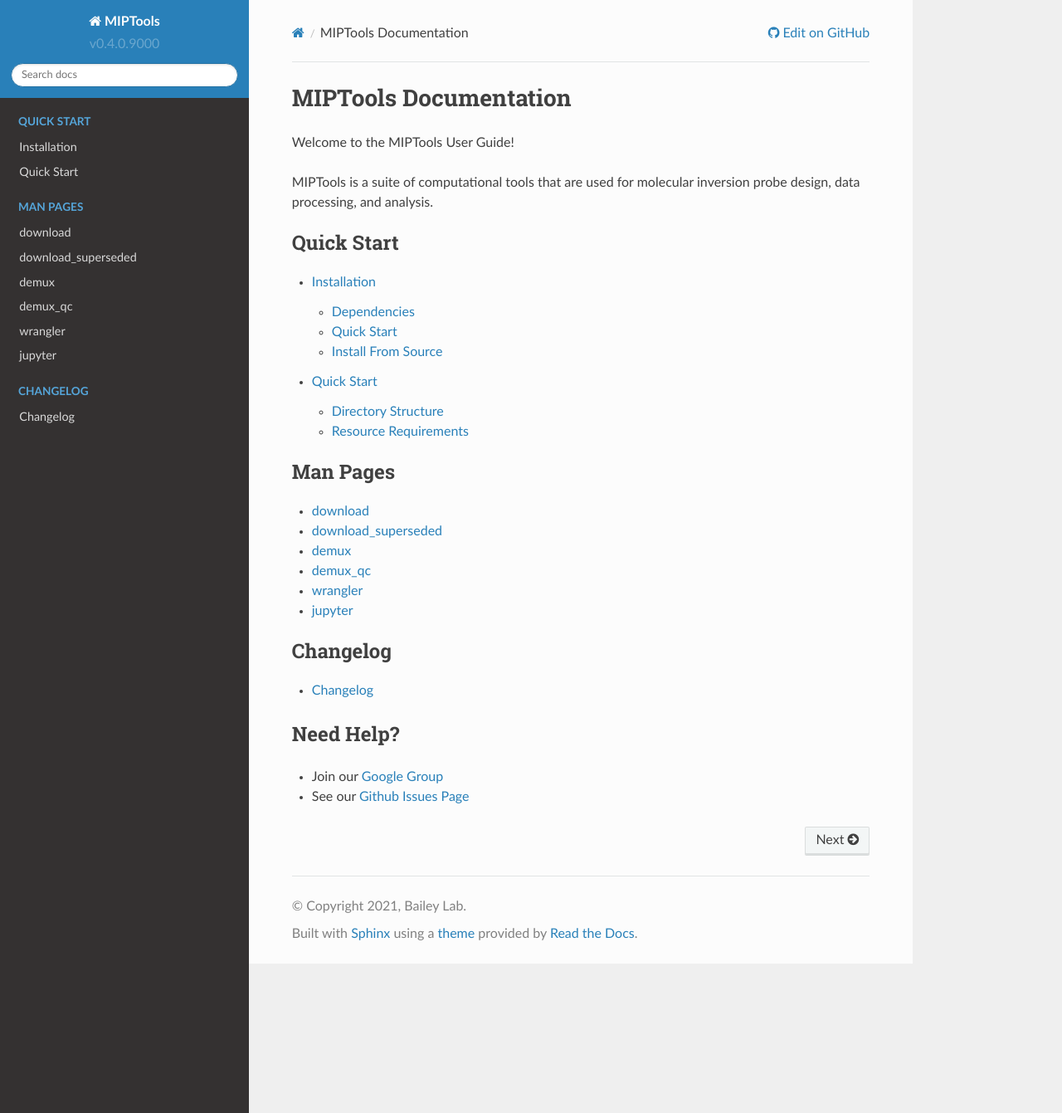
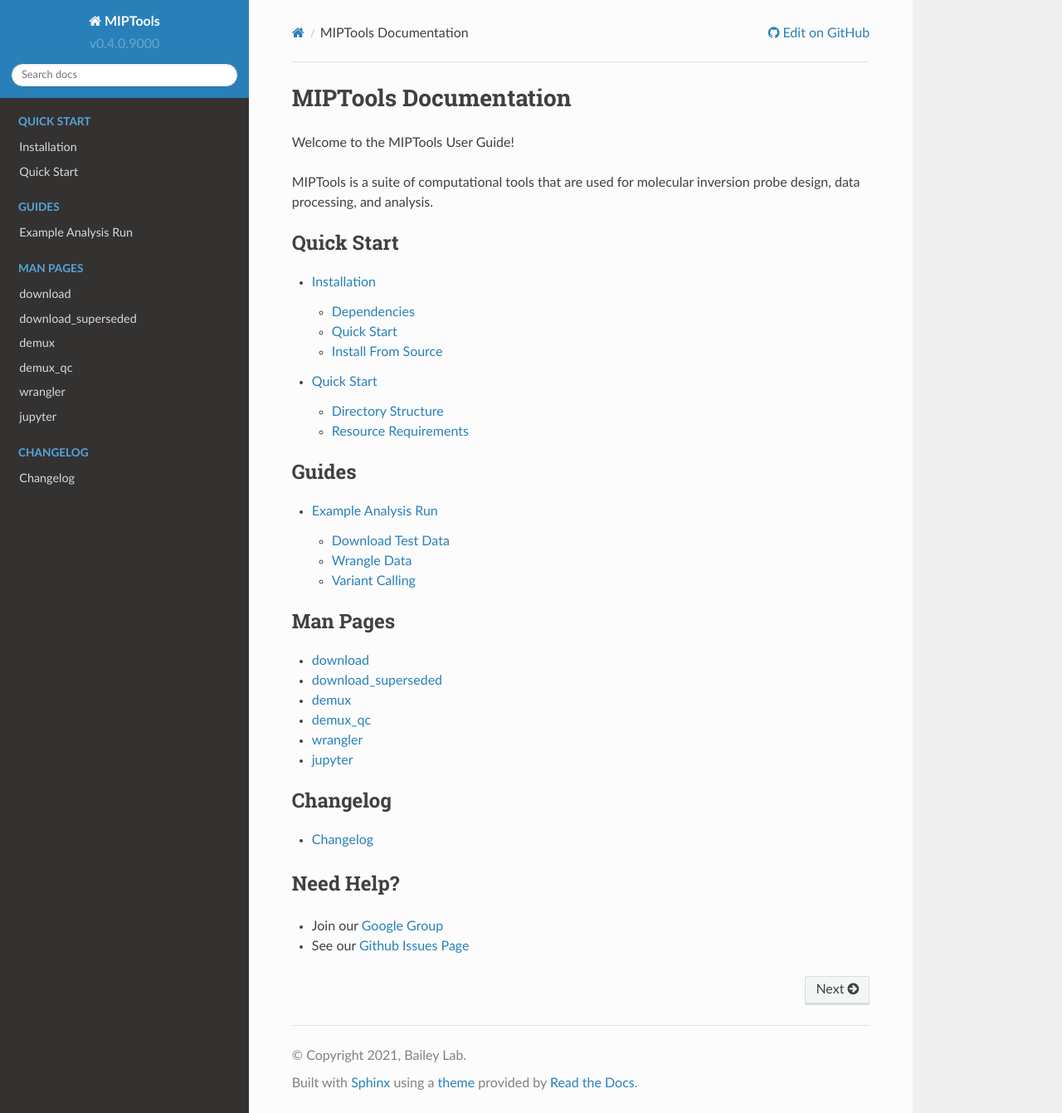
Before and after one commit to bailey-lab/MIPTools, a Sphinx documentation site: the page built from docs/index.rst, in a window 1280 px wide and 1341 px high. Shown: the whole window at 83% size. Built offline with Sphinx 7.4.7 and the Read the Docs theme 2.0.0, drawn with Linux system fonts in a browser that asks for light colours; part of the change alters nothing that is shown.

Commit message:
Add an example analysis run using the test data

```diff
--- /dev/null
+++ b/docs/guides/example-analysis.rst
@@ -0,0 +1,135 @@
+====================
+Example Analysis Run
+====================
+
+This guide provides a walkthrough of some of the key analysis steps in
+analyzing molecular inversion probe data. We use a test data set composed of
+FASTQ files and a sample list.
+
+.. note::
+
+	This guide does not cover the :ref:`download-app` or :ref:`demux-app` apps.
+	The test data provided has already been demultiplexed.
+
+Download Test Data
+==================
+
+The test data set can be downloaded |download| or via the use of the command
+line:
+
+.. |download| raw:: html
+
+  <a href="https://baileylab.brown.edu/MIPTools/download/test-data/"
+  target="_blank">here</a>
+
+.. code-block:: shell
+
+	# Download and untar directory
+	wget -qO- https://baileylab.brown.edu/MIPTools/download/test-data.tar.gz | tar -xvz
+
+The test data set contains 5 directories that contain the test data, species
+resources, as well as project resources:
+
+.. code-block:: shell
+
+  tree -FL 1 test-data
+
+  #> test-data
+  #> ├── DR1_project_resources/
+  #> ├── hg38_host/
+  #> ├── pf_species_resources/
+  #> ├── test_data/
+  #> └── test_design_resources_pf/
+
+Wrangle Data
+============
+
+After downloading the test data, the next step is to run the :ref:`wrangler app
+<wrangler-app>`. We first create a directory that will store our wrangler
+analysis and copy our sample list into said directory:
+
+.. code-block:: shell
+
+	mkdir test-data/wrangler
+	cp test_data/sample_list.tsv wrangler
+
+We additionally define several parameters needed to wrangle data:
+
+.. code-block:: shell
+
+	experiment_id='test_run'
+	sample_list='sample_list.tsv'
+	probe_sets_used='DR1,VAR4'
+	sample_sets_used='JJJ'
+	cpu_number=10
+	min_capture_length=30
+
+Next, we can run the :ref:`wrangler app <wrangler-app>`:
+
+.. code-block:: shell
+
+  singularity run \
+    -B test-data/DR1_project_resources:/opt/project_resources \
+    -B test-data/test_data/fastq:/opt/data \
+    -B test-data/wrangler:/opt/analysis \
+    --app wrangler miptools_dev.sif \
+    -e ${experiment_id} -l ${sample_list} -p ${probe_sets_used} \
+    -s ${sample_sets_used} -c ${cpu_number} -m ${min_capture_length}
+
+The :ref:`wrangler app <wrangler-app>` will save the main outputs as compressed
+files in the :code:`wrangler` directory. There will additionally be two
+:code:`nohup` files that contain errors and warning messages logged by the
+:ref:`wrangler app <wrangler-app>`. These files should be empty if the all went
+well. In our example run, both :code:`nohup` files were empty and the main
+outputs were aggregated into the three files:
+
+* :code:`run_test_run_wrangled_20220314.txt.gz`
+* :code:`extractInfoByTarget.txt.gz`
+* :code:`extractInfoSummary.txt.gz`
+
+.. tip::
+
+	After confirming the :ref:`wrangler app <wrangler-app>` successfully ran, we
+	recommend you delete the :code:`wrangler/analysis` directory. This will
+	remove many small files and save space in the future.
+
+	.. code-block::
+
+		rm -rf test-data/wrangler/analysis
+
+Variant Calling
+===============
+
+To further process our data and call and analyze variants, we will leverage an
+interactive `Jupyter notebook <https://jupyter.org/>`_ by calling the
+:ref:`jupyter app <jupyter-app>`. Our main variant calling method uses the
+`Freebayes software <https://arxiv.org/abs/1207.3907>`_, a Bayesian genetic
+variant detector. While we have optimized the algorithm for calling on
+molecular inversion probes (MIPs), we use an interactive environment for
+calling and initial assessment to provide the user with greater
+customizability.
+
+Before running the :ref:`jupyter app <jupyter-app>`, we must define a new
+directory in which we will run our variant calling pipeline:
+
+.. code-block:: shell
+
+	mkdir test-data/variant
+
+Then we can start our Jupyter notebook:
+
+.. code-block:: shell
+
+  singularity run \
+    -B test-data/DR1_project_resources:/opt/project_resources \
+    -B test-data/pf_species_resources:/opt/species_resources \
+    -B test-data/wrangler:/opt/data \
+    -B test-data/variant:/opt/analysis \
+    --app jupyter miptools_dev.sif
+
+A series of instructions will be printed to the terminal on how to access the
+notebook. Follow these instructions to run the Jupyter notebooks in a web
+browser. For more information refer to the :ref:`FAQ of the jupyter app
+<jupyter-app-faq>`. Next, navigate to the :code:`analysis` directory. The
+:code:`analysis-of-test-data-Freebayes` notebook contains a demonstration of
+processing data, variant calling, and additional data analysis.
--- a/docs/index.rst
+++ b/docs/index.rst
@@ -13,6 +13,12 @@ inversion probe design, data processing, and analysis.
 
   installation
   quick_start
+
+.. toctree::
+  :caption: Guides
+  :maxdepth: 2
+
+  guides/example-analysis
 
 .. toctree::
   :caption: Man Pages
```
